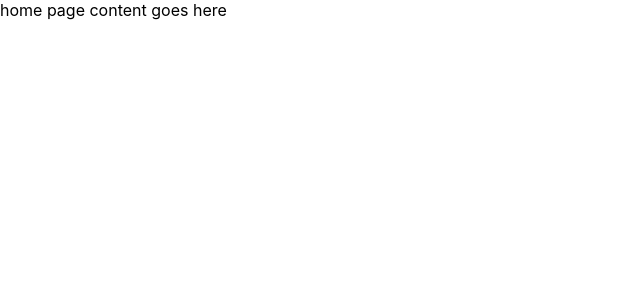
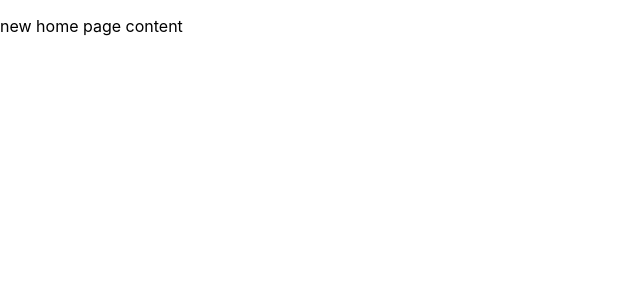
Before and after one commit to KiranAddagarla/ReactWebApplication, a React (Create React App) app: page / in a window 1280 px wide. Shown: the top 300 px of the page, without its empty margins (0-640 px from the left). Built offline with nearby package versions, Linux system fonts and the light colour scheme.

Commit message:
created homepage component

```diff
--- a/src/App.js
+++ b/src/App.js
@@ -1,11 +1,12 @@
 import React, { Component } from 'react';
 import './App.css';
+import HomePage from './components/homepage';
 
 class App extends Component {
   render() {
     return (
       <div>
-        home page content goes here
+        <HomePage />
       </div>
     );
   }
--- /dev/null
+++ b/src/components/homepage.js
@@ -0,0 +1,11 @@
+import React from 'react';
+
+const HomePage = () =>{
+    return (
+      <div>
+          <p>new home page content</p>
+      </div>
+    )
+};
+
+export default HomePage;
```
